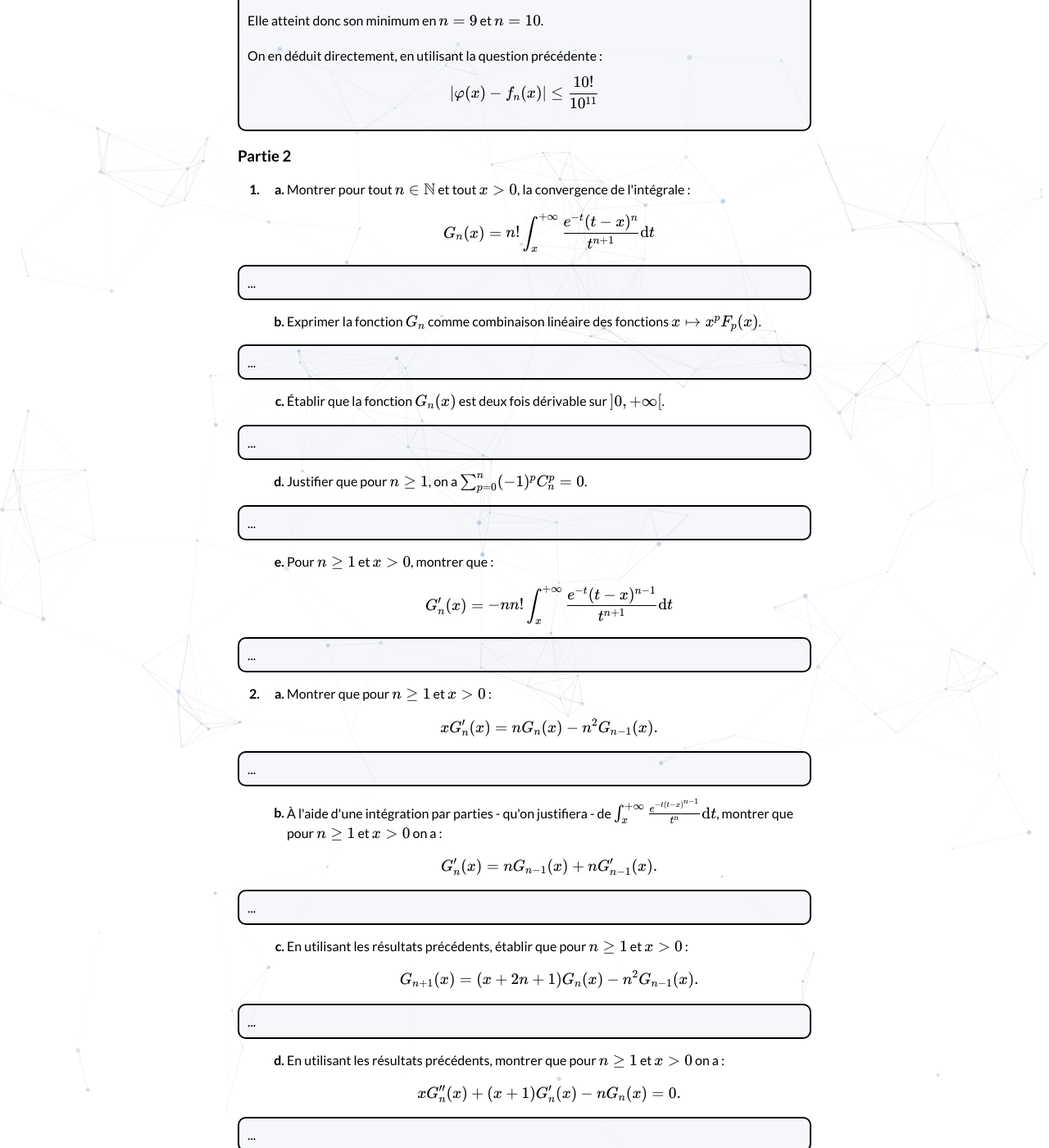
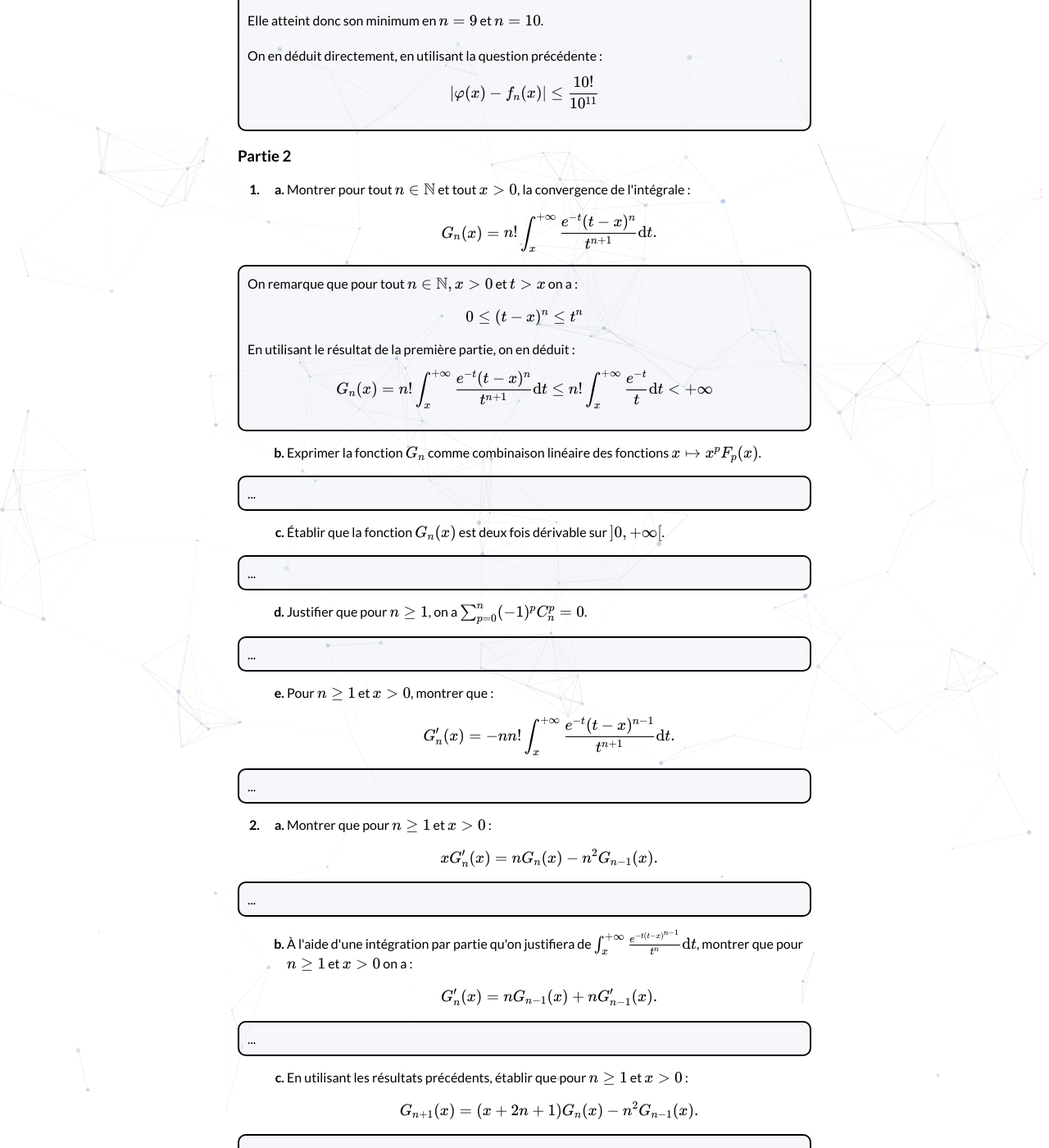
Before and after one commit to bglbrt/bglbrt.github.io, a Jekyll site: the page built from fr/corrections/administrateur_externe_1993.md, in a window 1280 px wide and 1400 px high, scrolled down 3114 px. Shown: the whole window at 82% size. Built offline with Jekyll 4.4.1, drawn with Linux system fonts in a browser that asks for light colours; nearby versions of some CDN libraries.

Commit message:
Refactor explanations and formatting in administrateur_externe_1993.md

```diff
--- a/fr/corrections/administrateur_externe_1993.md
+++ b/fr/corrections/administrateur_externe_1993.md
@@ -175,10 +175,17 @@ Dans tout le problème $$x$$ désigne un réel _strictement positif_, et $$n$$ u
             <li>
                 Montrer pour tout \( n \in \mathbb{N} \) et tout \( x>0 \), la convergence de l'intégrale :
                 $$
-                G_n(x) = n! \int_{x}^{+\infty} \frac{e^{-t}(t-x)^n}{t^{n+1}} \mathrm{d}t
+                G_n(x) = n! \int_{x}^{+\infty} \frac{e^{-t}(t-x)^n}{t^{n+1}} \mathrm{d}t.
                 $$
                 <p style="border: solid 2px; border-radius: 10px; background-color:rgba(152, 180, 212, .1); padding-right: 10px; padding-left: 10px; padding-top: 10px; padding-bottom: 10px; margin: 15px 0 15px -60px;">
-                    ...
+                    On remarque que pour tout \( n\in\mathbb{N}, x>0 \) et \( t>x \) on a :
+                    $$
+                    0 \leq (t-x)^n \leq t^n
+                    $$
+                    En utilisant le résultat de la première partie, on en déduit :
+                    $$
+                    G_{n}(x) = n!\int_{x}^{+\infty} \frac{e^{-t}(t-x)^{n}}{t^{n+1}} \mathrm{d}t \leq n! \int_{x}^{+\infty} \frac{e^{-t}}{t} \mathrm{d}t < +\infty
+                    $$
                 </p>
             </li>
             <li>
@@ -202,7 +209,7 @@ Dans tout le problème $$x$$ désigne un réel _strictement positif_, et $$n$$ u
             <li>
                 Pour \( n\geq 1 \) et \( x > 0 \), montrer que :
                 $$
-                G_n'(x) = -n n! \int_{x}^{+\infty} \frac{e^{-t}(t-x)^{n-1}}{t^{n+1}} \mathrm{d}t
+                G_n'(x) = -n n! \int_{x}^{+\infty} \frac{e^{-t}(t-x)^{n-1}}{t^{n+1}} \mathrm{d}t.
                 $$
                 <p style="border: solid 2px; border-radius: 10px; background-color:rgba(152, 180, 212, .1); padding-right: 10px; padding-left: 10px; padding-top: 10px; padding-bottom: 10px; margin: 15px 0 15px -60px;">
                     ...
@@ -222,7 +229,7 @@ Dans tout le problème $$x$$ désigne un réel _strictement positif_, et $$n$$ u
                 </p>
             </li>
             <li>
-                À l'aide d'une intégration par parties - qu'on justifiera - de \( \int_{x}^{+\infty} \frac{e^{-t (t-x)^{n-1}}}{t^n} \mathrm{d}t \), montrer que pour \( n \geq 1 \) et \( x > 0 \) on a :
+                À l'aide d'une intégration par partie qu'on justifiera de \( \int_{x}^{+\infty} \frac{e^{-t (t-x)^{n-1}}}{t^n} \mathrm{d}t \), montrer que pour \( n \geq 1 \) et \( x > 0 \) on a :
                 $$
                 G_n'(x) = n G_{n-1}(x) + n G_{n-1}'(x).
                 $$
```
